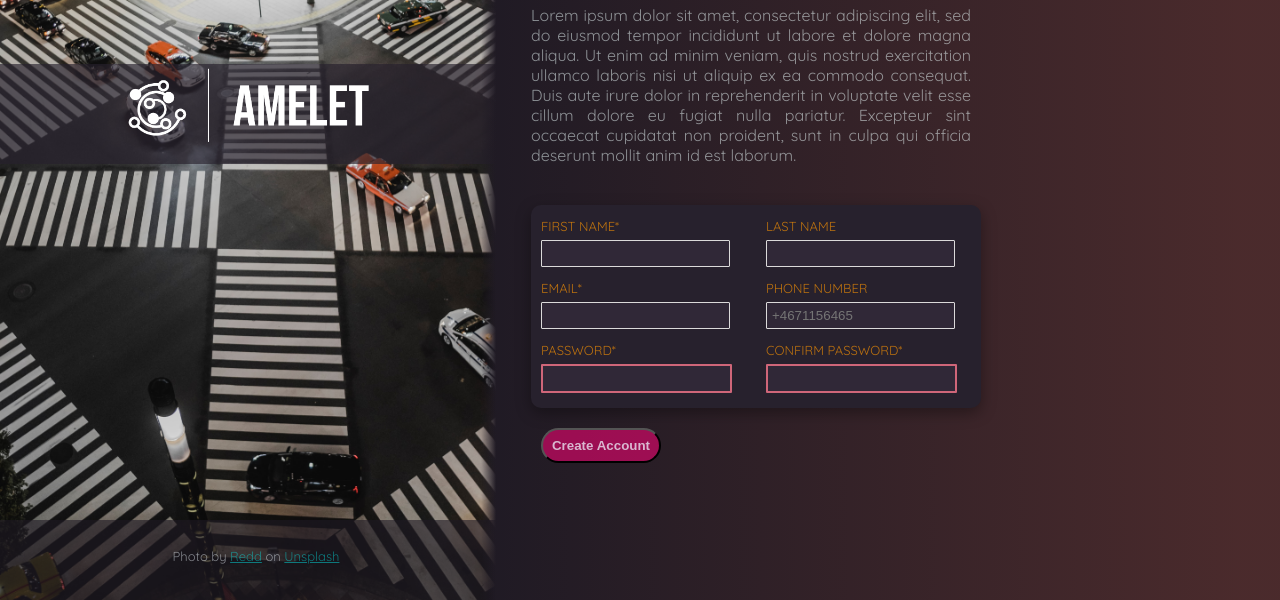
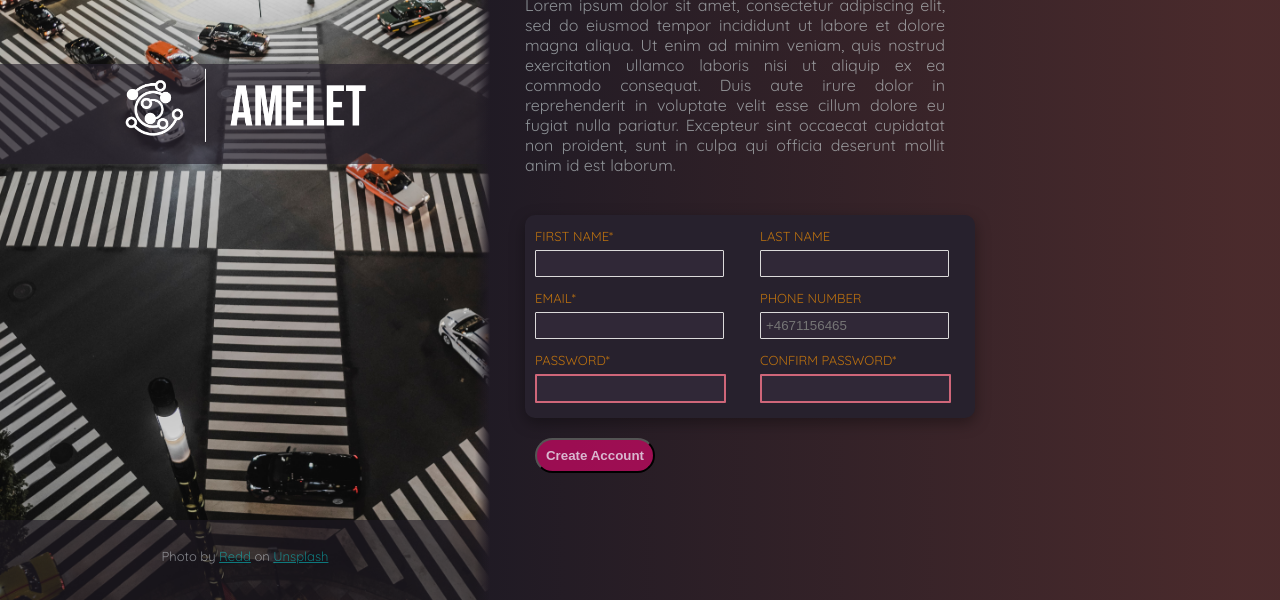
Before and after one commit to Amelet/sign-up-form, a plain HTML site: page index.html in a window 1280 px wide. Shown: the part 200-800 px from the top of the page. Drawn offline with Linux system fonts and the light colour scheme.

Commit message:
correct css left-side/right side style

```diff
--- a/style.css
+++ b/style.css
@@ -28,6 +28,10 @@
     width: min(40%, var(--pic-width));
     z-index: 0;
     min-width: 300px;
+    min-height: 100%;
+    display: flex;
+    flex-direction: column;
+    justify-content: space-between;
 }
 
 .logo-place {
@@ -51,9 +55,9 @@
     padding: 15px;
     text-align: center;
     box-sizing: border-box;
-    position: absolute;
-    bottom: 0;
-    width: min(40%, var(--pic-width));
+    /*position: absolute;
+    bottom: 0;*/
+    width: min(100%, var(--pic-width));
     min-width: 300px;
     height: 10vh;            /* Footer height */
     background-color: #1f1a2498;
@@ -80,7 +84,8 @@ a:hover {
     flex-direction: column;
     justify-content: center;
     align-items: left;
-    width: max(60%, calc(100vw - var(--pic-width)));
+    width: max(60%, calc(100% - var(--pic-width)));
+    min-width: 750px;
     padding: 5px;
     padding-left: 50px;
     background-image:linear-gradient(270deg, #e4654838 5%, rgba(255, 0, 0, 0)), linear-gradient(to right, rgba(0, 0, 0, 0) 0%, #1F1A24 15px);
@@ -95,7 +100,7 @@ a:hover {
 .about-form {
     color: rgba(240, 255, 255, 0.515);
     font-weight: 400;
-    width: 440px;
+    max-width: 420px;
     text-align: justify;
     padding-bottom: 30px;
 }
```
